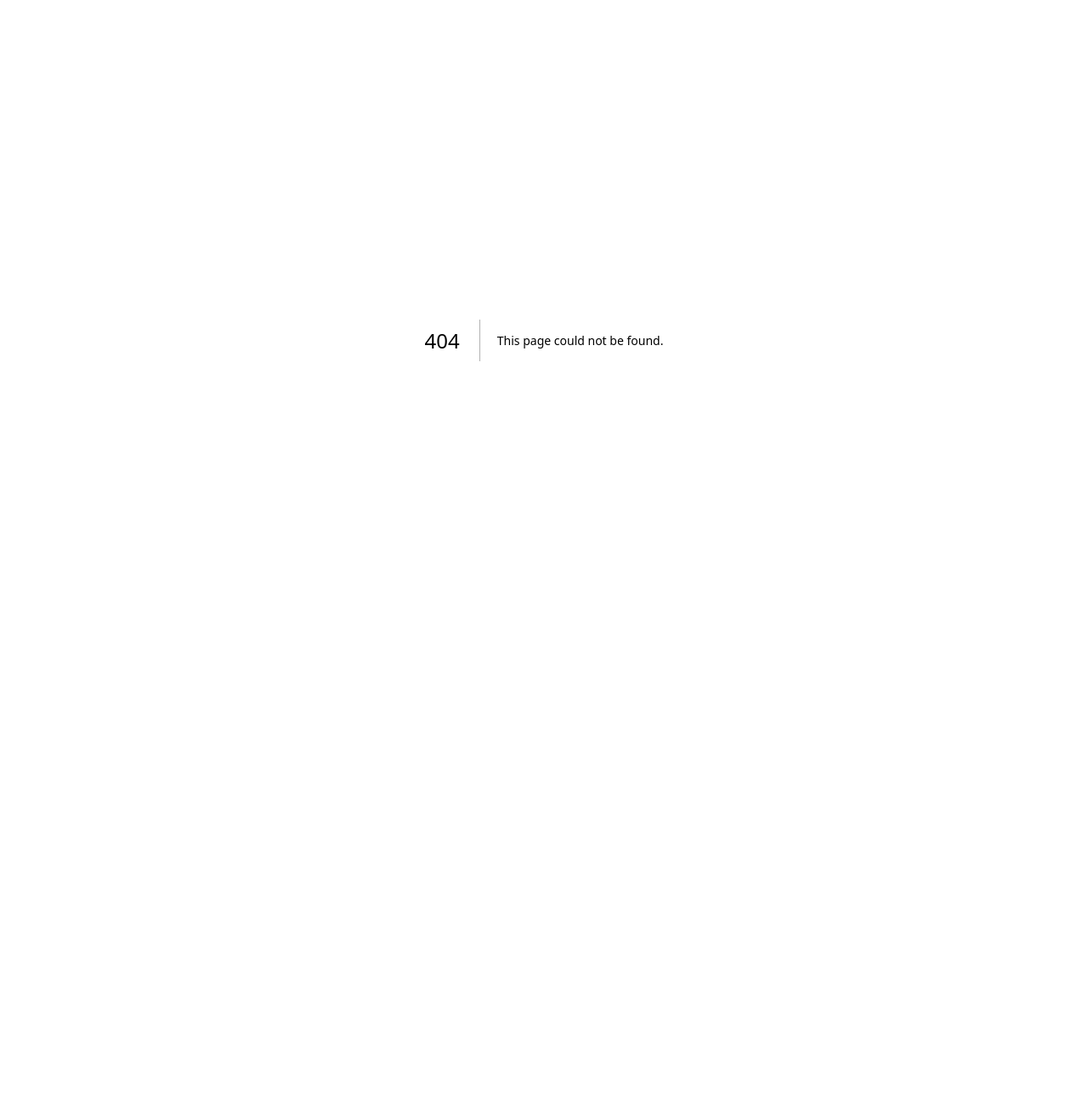
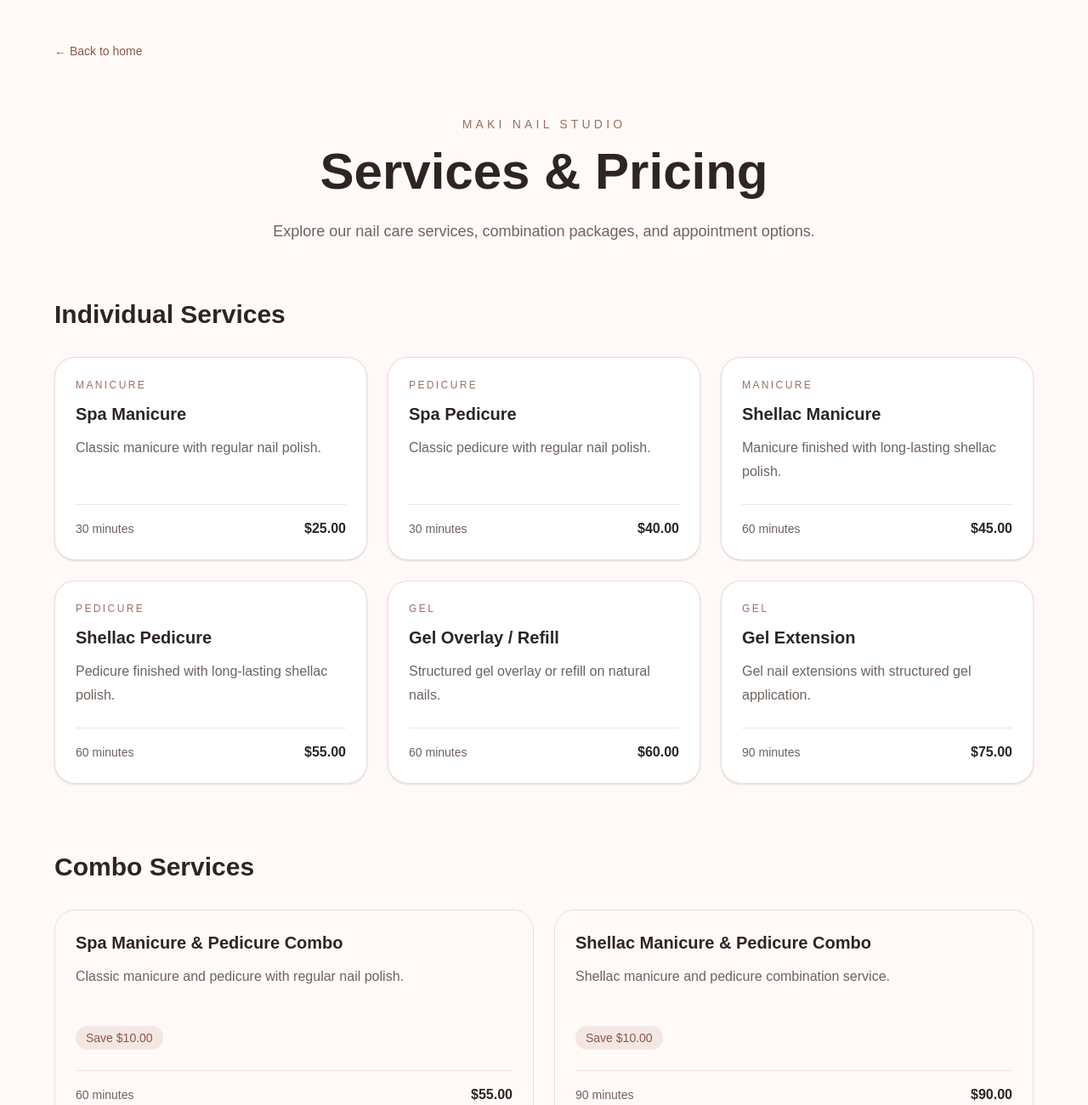
Before and after one commit to Cesareyu/maki-nail-studio, a Next.js app: page /services in a window 1280 px wide. Before the commit this address had no page. Shown: the top 1300 px of the page at 85% size. Before the commit the page ends 800 px from the top, so only its background shows below. Built offline with nearby package versions, Linux system fonts and the light colour scheme.

Commit message:
Add reusable service cards and services page

```diff
--- a/app/page.tsx
+++ b/app/page.tsx
@@ -1,5 +1,6 @@
+import { ServiceBundleCard } from "@/components/service-bundle-card";
+import { ServiceCard } from "@/components/service-card";
 import { serviceBundles, services } from "@/data/services";
-import { calculateBundleSavings } from "@/lib/pricing";
 
 export default function Home() {
   return (
@@ -36,33 +37,12 @@ export default function Home() {
 
             <div className="grid gap-6 md:grid-cols-2 lg: grid-cols-3">
               {services.map((service) => (
-                <article
-                  key={service.id}
-                  className="rounded-3xl border border-[#eadfdc] bg-white p-6 shawdow-sm"
-                >
-                  <p className="text-xs uppercase tracking -[0,2em] text-[#9d6f65]">
-                    {service.category}
-                  </p>
+                <ServiceCard
+                   key={service.id}
+                   service={service}
+                   />
+          ))}
 
-                  <h3 className="mt-2 text-xl font-semibold">
-                    {service.name}
-                  </h3>
-
-                  <p className="mt-3 leading-7 text-[#6f625e]">
-                    {service.description}
-                  </p>
-
-                  <div className="mt-6 flex items-center justify-between border-t border-[#www4el] pt-4">
-                    <span className="text-sm text-[#6f625e]">
-                      {service.durationMinutes} minutes
-                    </span>
-
-                    <span className="font-semibold">
-                      ${(service.priceCents / 100).toFixed(2)}
-                    </span>
-                  </div>
-                </article>
-              ))}
 
             </div>
           </div>
@@ -82,31 +62,13 @@ export default function Home() {
 
           <div className="grid gap-6 md:grid-cols-2">
             {serviceBundles.map((bundle) => (
-              <article
+               <ServiceBundleCard
                 key={bundle.id}
-                className="flex h-full flex-col rounded-3xl border border-[#eadfdc] bg-[#fffaf8] p-6"
-              >
-                <h3 className="text-xl font-semibold">{bundle.name}</h3>
+                bundle={bundle}
+                services={services}
+              />
+            ))}
 
-                <p className="mt-3 leading-7 text-[#6f625e]">
-                  {bundle.description}
-                </p>
-                <p className="mb-6 mt-4 inline-flex w-fit rounded-full bg-[#f4e7e3] px-3 py-1 text-sm font-medium text-[#8b574d]">
-                  Save $
-                  {(calculateBundleSavings(bundle, services) / 100).toFixed(2)}
-                </p>
-
-                <div className="mt-auto flex items-center justify-between border-t border-[#eee4e1] pt-4">
-                  <span className="text-sm text-[#6f625e]">
-                    {bundle.durationMinutes} minutes
-                  </span>
-
-                  <span className="font-semibold">
-                    ${(bundle.priceCents / 100).toFixed(2)}
-                  </span>
-                </div>
-              </article>
-            ))}
           </div>
 
           <p className="mt-8 text-center text-sm text-[#6f625e]">
--- /dev/null
+++ b/app/services/page.tsx
@@ -0,0 +1,94 @@
+import { ServiceAddonCard } from "@/components/service-addon-card";
+import Link from "next/link";
+import { ServiceBundleCard } from "@/components/service-bundle-card";
+import { ServiceCard } from "@/components/service-card";
+import {
+  serviceAddons,
+  serviceBundles,
+  services,
+} from "@/data/services";
+
+export default function ServicesPage() {
+  return (
+    <main className="min-h-screen bg-[#fffaf8] px-6 py-12 text-[#2d2523]">
+      <div className="mx-auto max-w-6xl">
+        <Link
+          href="/"
+          className="text-sm font-medium text-[#8b574d] hover:underline"
+        >
+          ← Back to home
+        </Link>
+
+        <header className="mx-auto max-w-3xl py-16 text-center">
+          <p className="text-sm uppercase tracking-[0.3em] text-[#9d6f65]">
+            Maki Nail Studio
+          </p>
+
+          <h1 className="mt-4 text-4xl font-semibold md:text-6xl">
+            Services & Pricing
+          </h1>
+
+          <p className="mt-6 text-lg leading-8 text-[#6f625e]">
+            Explore our nail care services, combination
+            packages, and appointment options.
+          </p>
+        </header>
+
+        <section>
+          <h2 className="mb-8 text-3xl font-semibold">
+            Individual Services
+          </h2>
+
+          <div className="grid gap-6 md:grid-cols-2 lg:grid-cols-3">
+            {services.map((service) => (
+              <ServiceCard
+                key={service.id}
+                service={service}
+              />
+            ))}
+          </div>
+        </section>
+
+        <section className="py-20">
+          <h2 className="mb-8 text-3xl font-semibold">
+            Combo Services
+          </h2>
+
+          <div className="grid gap-6 md:grid-cols-2">
+            {serviceBundles.map((bundle) => (
+              <ServiceBundleCard
+                key={bundle.id}
+                bundle={bundle}
+                services={services}
+              />
+            ))}
+          </div>
+        </section>
+
+        <section className="pb-20">
+          <h2 className="mb-3 text-3xl font-semibold">
+            Design Add-ons
+          </h2>
+
+          <p className="mb-8 max-w-2xl leading-7 text-[#6f625e]">
+            Add a finishing style or submit inspiration
+            photos for a custom design review.
+          </p>
+
+          <div className="grid gap-6 md:grid-cols-3">
+            {serviceAddons.map((addon) => (
+              <ServiceAddonCard
+                key={addon.id}
+                addon={addon}
+              />
+            ))}
+          </div>
+        </section>
+
+        <p className="pb-8 text-center text-sm text-[#6f625e]">
+          Prices shown are before applicable taxes.
+        </p>
+      </div>
+    </main>
+  );
+}
--- /dev/null
+++ b/components/service-addon-card.tsx
@@ -0,0 +1,51 @@
+import type { ServiceAddon } from "@/data/services";
+
+type ServiceAddonCardProps = {
+  addon: ServiceAddon;
+};
+
+export function ServiceAddonCard({
+  addon,
+}: ServiceAddonCardProps) {
+  const priceLabel =
+    addon.priceCents === null
+      ? "Quote required"
+      : `$${(addon.priceCents / 100).toFixed(2)}${
+          addon.pricingType === "starting_at" ? "+" : ""
+        }`;
+
+  const durationLabel =
+    addon.durationMinutes === null
+      ? "Time confirmed after review"
+      : addon.requiresReview
+        ? `Approx. ${addon.durationMinutes} minutes`
+        : `${addon.durationMinutes} minutes`;
+
+  return (
+    <article className="flex h-full flex-col rounded-3xl border border-[#eadfdc] bg-white p-6">
+      <h3 className="text-xl font-semibold">
+        {addon.name}
+      </h3>
+
+      <p className="mb-6 mt-3 leading-7 text-[#6f625e]">
+        {addon.description}
+      </p>
+
+      {addon.requiresReview && (
+        <p className="mb-6 w-fit rounded-full bg-[#f4e7e3] px-3 py-1 text-sm font-medium text-[#8b574d]">
+          Design review required
+        </p>
+      )}
+
+      <div className="mt-auto flex items-center justify-between border-t border-[#eee4e1] pt-4">
+        <span className="text-sm text-[#6f625e]">
+          {durationLabel}
+        </span>
+
+        <span className="font-semibold">
+          {priceLabel}
+        </span>
+      </div>
+    </article>
+  );
+}
--- /dev/null
+++ b/components/service-bundle-card.tsx
@@ -0,0 +1,46 @@
+import type {
+  Service,
+  ServiceBundle,
+} from "@/data/services";
+import { calculateBundleSavings } from "@/lib/pricing";
+
+type ServiceBundleCardProps = {
+  bundle: ServiceBundle;
+  services: Service[];
+};
+
+export function ServiceBundleCard({
+  bundle,
+  services,
+}: ServiceBundleCardProps) {
+  const savingsCents = calculateBundleSavings(
+    bundle,
+    services,
+  );
+
+  return (
+    <article className="flex h-full flex-col rounded-3xl border border-[#eadfdc] bg-[#fffaf8] p-6">
+      <h3 className="text-xl font-semibold">
+        {bundle.name}
+      </h3>
+
+      <p className="mt-3 leading-7 text-[#6f625e] md:min-h-[3.5rem]">
+        {bundle.description}
+      </p>
+
+      <p className="mb-6 mt-4 inline-flex w-fit rounded-full bg-[#f4e7e3] px-3 py-1 text-sm font-medium text-[#8b574d]">
+        Save ${(savingsCents / 100).toFixed(2)}
+      </p>
+
+      <div className="mt-auto flex items-center justify-between border-t border-[#eee4e1] pt-4">
+        <span className="text-sm text-[#6f625e]">
+          {bundle.durationMinutes} minutes
+        </span>
+
+        <span className="font-semibold">
+          ${(bundle.priceCents / 100).toFixed(2)}
+        </span>
+      </div>
+    </article>
+  );
+}
--- /dev/null
+++ b/components/service-card.tsx
@@ -0,0 +1,35 @@
+import type { Service } from "@/data/services";
+
+type ServiceCardProps = {
+  service: Service;
+};
+
+export function ServiceCard({
+  service,
+}: ServiceCardProps) {
+  return (
+    <article className="flex h-full flex-col rounded-3xl border border-[#eadfdc] bg-white p-6 shadow-sm">
+      <p className="text-xs uppercase tracking-[0.2em] text-[#9d6f65]">
+        {service.category}
+      </p>
+
+      <h3 className="mt-3 text-xl font-semibold">
+        {service.name}
+      </h3>
+
+      <p className="mb-6 mt-3 leading-7 text-[#6f625e]">
+        {service.description}
+      </p>
+
+      <div className="mt-auto flex items-center justify-between border-t border-[#eee4e1] pt-4">
+        <span className="text-sm text-[#6f625e]">
+          {service.durationMinutes} minutes
+        </span>
+
+        <span className="font-semibold">
+          ${(service.priceCents / 100).toFixed(2)}
+        </span>
+      </div>
+    </article>
+  );
+}
```
